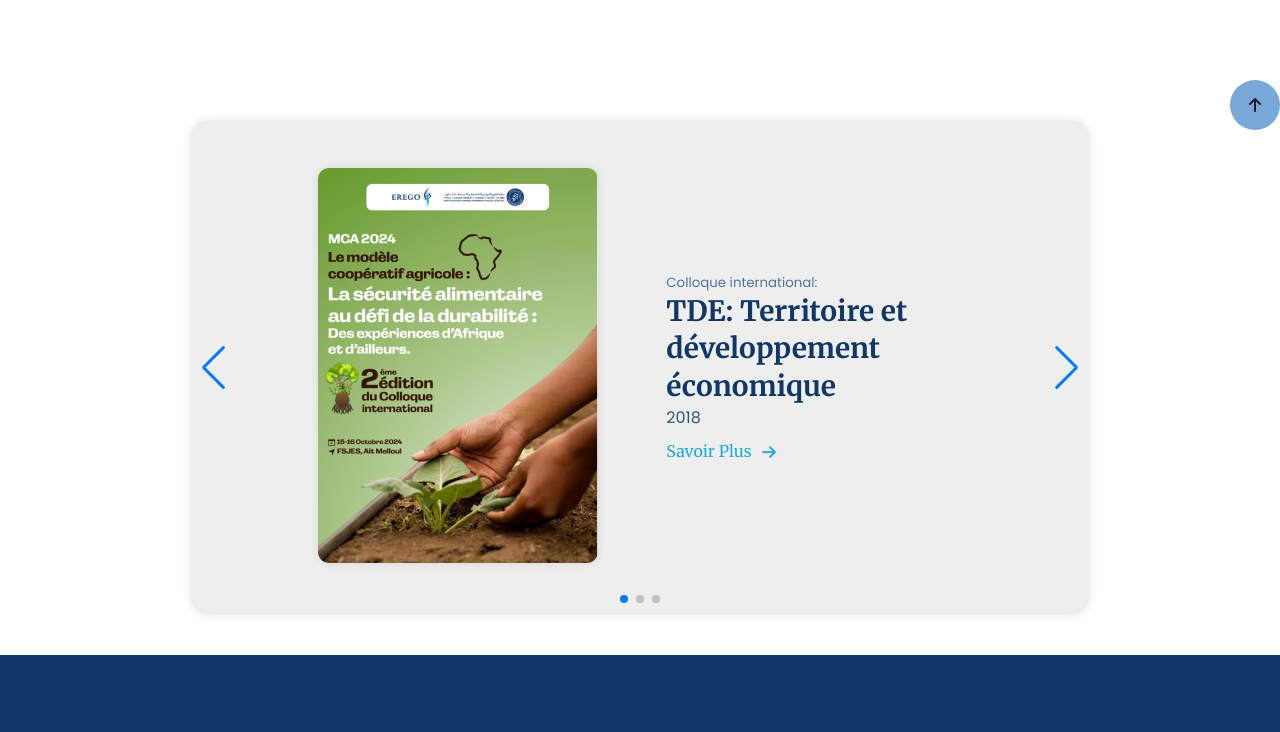
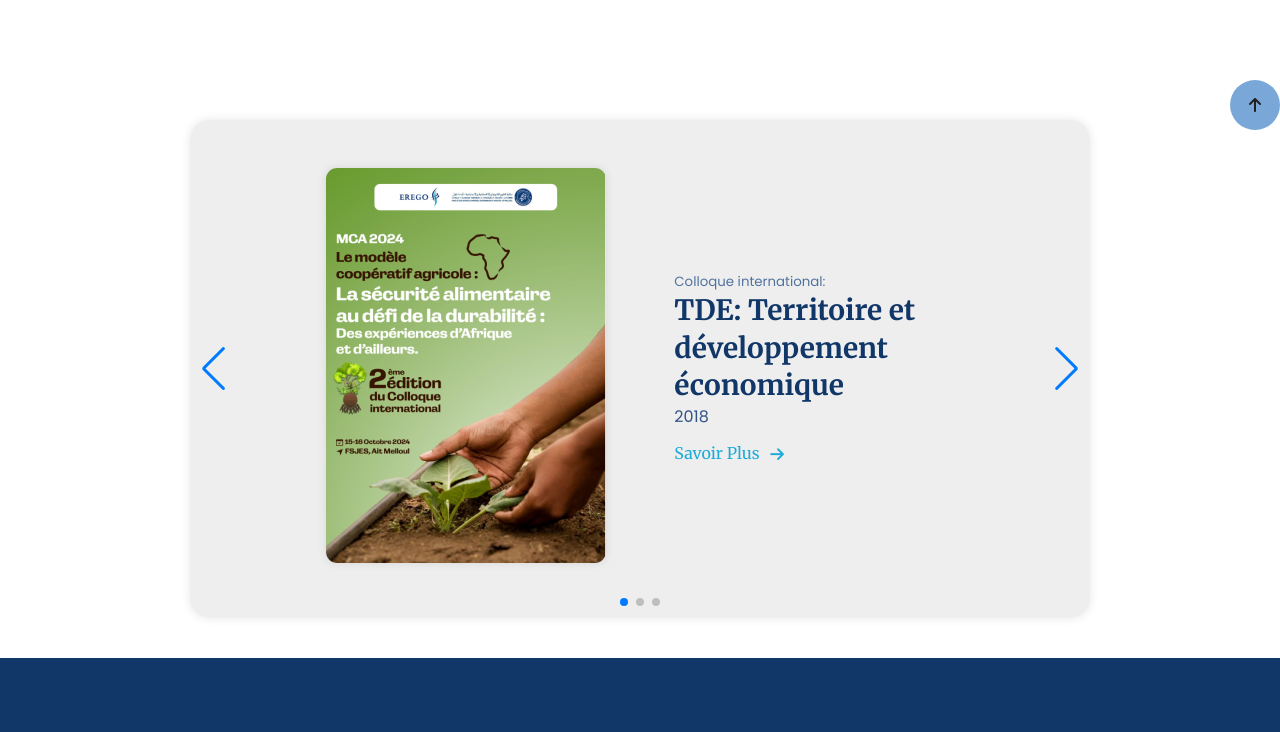
Before and after one commit to Yassirdrioche/Erego, a website: page html page/colloques.html in a window 1280 px wide. Shown: the part 670-1402 px from the top of the page. Drawn offline with nearby package versions, Linux system fonts and the light colour scheme.

Commit message:
swiper modified

```diff
--- a/css/colloques.css
+++ b/css/colloques.css
@@ -322,7 +322,7 @@ footer {
 }
 /* ===================================swiper ============================================= */
 .swiper {
-  width: 56.25rem;
+  width: 900px;
   height: auto;
   box-shadow: 0 0 0.625rem rgba(0, 0, 0, 0.1);
   border-radius: 1.2rem;
@@ -332,9 +332,9 @@ footer {
   display: flex;
   justify-content: center;
   align-items: center;
+  font-size: 24px;
   background-color: #eeeeee;
   padding: 3rem;
-  padding-left: 2rem;
 }
 
 .swiper-button-next {
```
